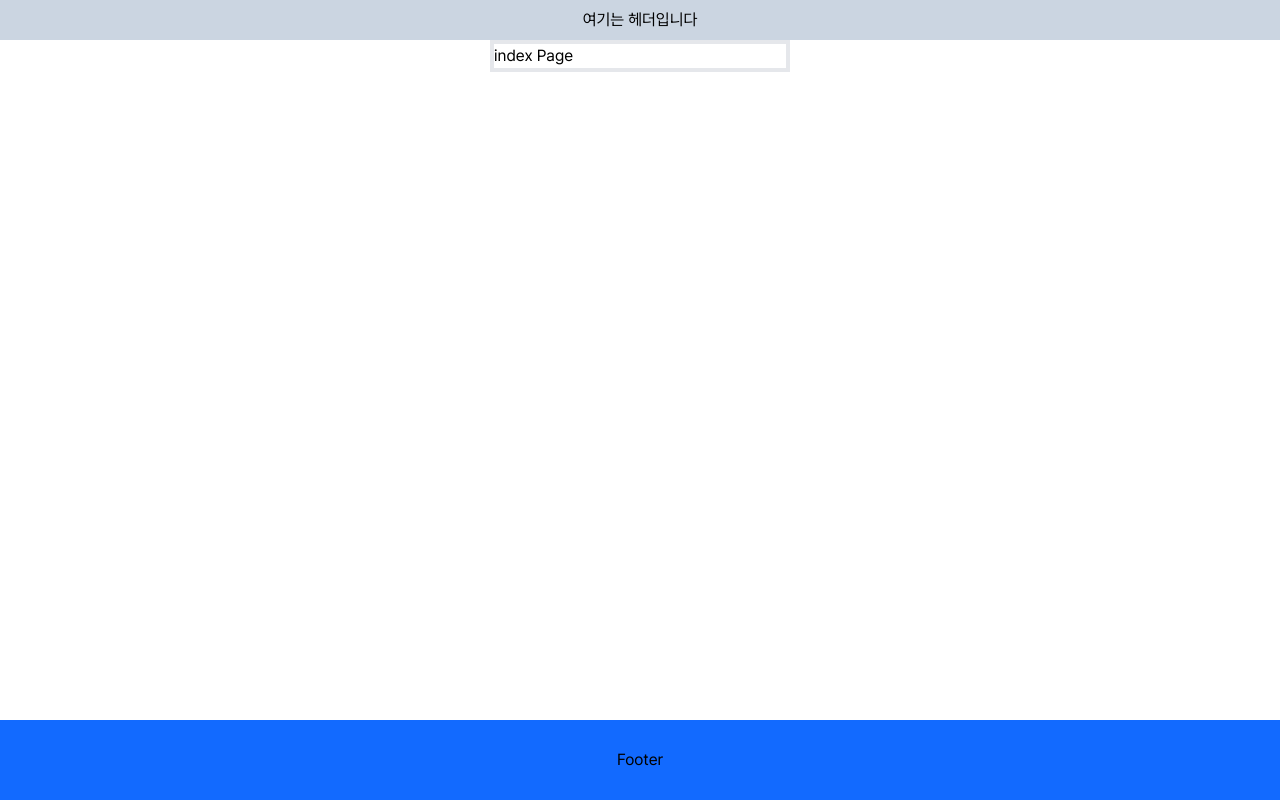
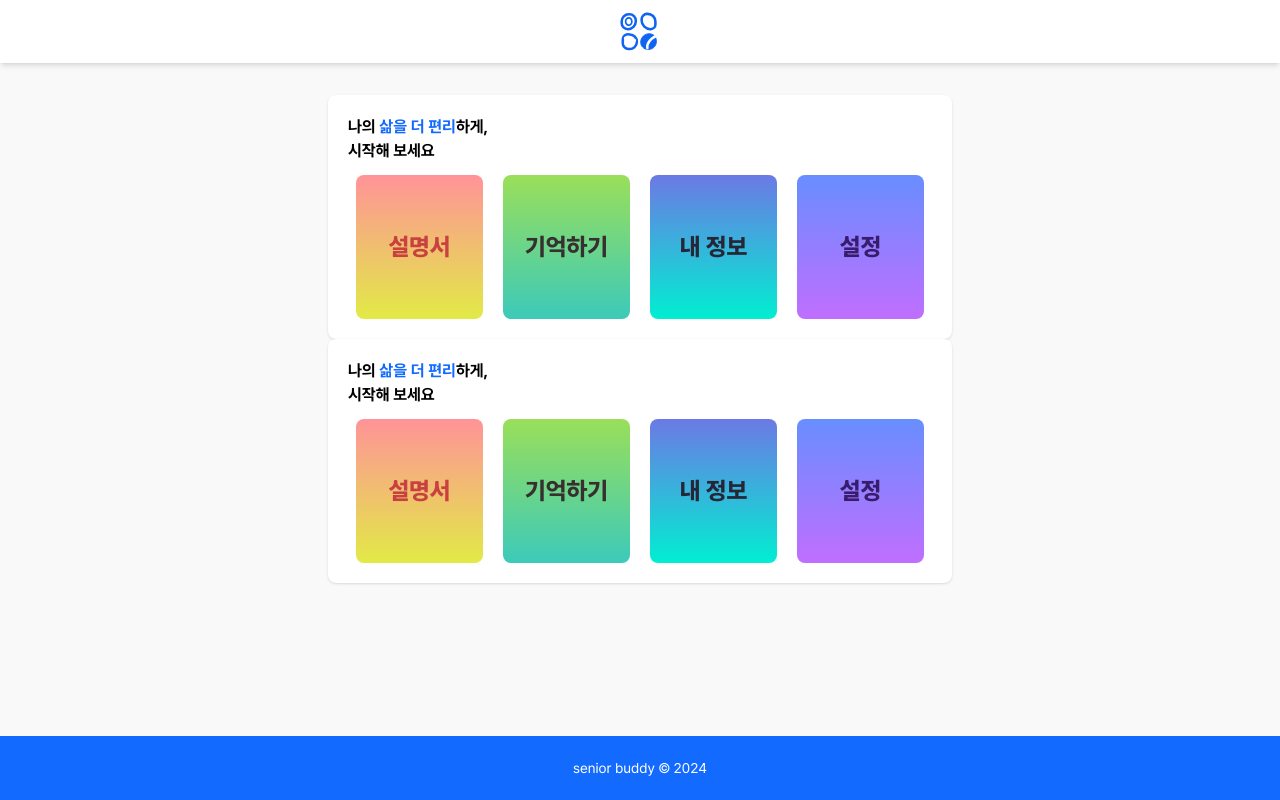
Before and after one commit to seniorBuddy/seniorBuddy-client, a Next.js app: page / in a window 1280 px wide. Built offline with nearby package versions, Linux system fonts and the light colour scheme.

Commit message:
STYLE: 인덱스 및 전역 스타일 지정

```diff
--- a/src/app/globals.css
+++ b/src/app/globals.css
@@ -2,9 +2,9 @@
 @tailwind components;
 @tailwind utilities;
 
-
 html, body {
   margin: 0;
   padding: 0;
-  height: 100vh;
+  background-color: rgba(0, 0, 0, 0.01);
+  /* white-space: pre-wrap; */
 }
--- a/src/app/layout.tsx
+++ b/src/app/layout.tsx
@@ -23,10 +23,12 @@ export default function RootLayout({
   return (
     <html lang="en">
       <body className={pretendard.variable}>
-        <main className="font-pretendard">
-        <Header />
-        {children}
-        <Footer />
+        <main className="font-pretendard min-h-screen flex flex-col">
+          <Header />
+          <div className="flex-grow p-2 mb-16 w-3/4 sm:w-1/2 m-auto mt-6">
+            {children}
+          </div>
+          <Footer />
         </main>
       </body>
     </html>
--- a/src/app/page.tsx
+++ b/src/app/page.tsx
@@ -2,8 +2,50 @@ import Image from "next/image";
 
 export default function Home() {
   return (
-   <div className="w-100% max-w-[300px] m-auto border-4">
-    index Page
-   </div>
+    <>
+    {/* 버튼 그룹 */}
+    <section className="p-5 flex flex-col gap-3 bg-white w-full rounded-lg shadow">
+      <div className="font-bold">
+        나의 <span className="text-blue">삶을 더 편리</span>하게,<br />
+        시작해 보세요
+      </div>
+      <div className="mx-2 text-center grid grid-cols-2 lg:grid-cols-4 gap-3 sm:gap-5 font-extrabold text-xl sm:text-2xl">
+          <div className="w-full py-6 sm:py-14 m-auto rounded-lg bg-desc-bg-btn">
+            <span className="text-desc">설명서</span>
+          </div>
+          <div className="w-full py-6 sm:py-14 m-auto rounded-lg bg-remind-bg-btn">
+            <span className="text-remind">기억하기</span>
+          </div>
+          <div className="w-full py-6 sm:py-14 m-auto rounded-lg bg-info-bg-btn">
+            <span className="text-info">내 정보</span>
+          </div>
+          <div className="w-full py-6 sm:py-14 m-auto rounded-lg bg-option-bg-btn">
+            <span className="text-option">설정</span>
+          </div>
+      </div>
+    </section>
+
+     {/* AI 비서 그룹 */}
+     <section className="p-5 flex flex-col gap-3 bg-white w-full rounded-lg shadow">
+      <div className="font-bold">
+        나의 <span className="text-blue">삶을 더 편리</span>하게,<br />
+        시작해 보세요
+      </div>
+      <div className="mx-2 text-center grid grid-cols-2 lg:grid-cols-4 gap-3 sm:gap-5 font-extrabold text-xl sm:text-2xl">
+          <div className="w-full py-6 sm:py-14 m-auto rounded-lg bg-desc-bg-btn">
+            <span className="text-desc">설명서</span>
+          </div>
+          <div className="w-full py-6 sm:py-14 m-auto rounded-lg bg-remind-bg-btn">
+            <span className="text-remind">기억하기</span>
+          </div>
+          <div className="w-full py-6 sm:py-14 m-auto rounded-lg bg-info-bg-btn">
+            <span className="text-info">내 정보</span>
+          </div>
+          <div className="w-full py-6 sm:py-14 m-auto rounded-lg bg-option-bg-btn">
+            <span className="text-option">설정</span>
+          </div>
+      </div>
+    </section>
+    </>
   );
 }
--- a/src/components/footer.tsx
+++ b/src/components/footer.tsx
@@ -1,9 +1,9 @@
 export default function Footer() {
-
     return (
         <div className="
-            w-full bg-blue flex items-center justify-center h-20 fixed bottom-0">
-            Footer
+            hidden sm:flex w-full fixed bottom-0 bg-blue h-16 text-white text-sm
+            items-center justify-center">
+            senior buddy © 2024
         </div>
     )
 }
--- a/src/components/header.tsx
+++ b/src/components/header.tsx
@@ -1,8 +1,13 @@
+import Image from 'next/image';
+import LogoSvg from '../app/assets/logo.svg';
+
+
 export default function Header() {
-
     return (
-        <div className="w-full h-10 bg-slate-300 flex items-center justify-center">
-            여기는 헤더입니다
+        <div className="w-full bg-white shadow-md flex items-center justify-center">
+            <div className="my-3 max-w-10 m-auto">
+               <Image src={LogoSvg} alt="logo"/>
+            </div>
         </div>
     )
 
--- a/tailwind.config.ts
+++ b/tailwind.config.ts
@@ -9,8 +9,18 @@ const config: Config = {
   theme: {
     extend: {
       colors: {
-        blue: '#126aff'
+        blue: '#126aff',
+        desc: "#c84040",
+        remind: "#363030",
+        info: "#252737",
+        option: "#391D6C",
+      },
 
+      backgroundImage: {
+        'desc-bg-btn': 'linear-gradient(to bottom, #FF9398, #E2EA46)',
+        'remind-bg-btn': 'linear-gradient(to bottom, #9ADF59, #3CCABA)',
+        'info-bg-btn': 'linear-gradient(to bottom, #6C79E5, #01EED2)',
+        'option-bg-btn': 'linear-gradient(to bottom, #688EFF, #C06EFF)',
       },
       fontFamily: {
         pretendard: ["var(--font-pretendard)"],
```
Also changed, not shown: src/app/assets/logo.svg (added).
